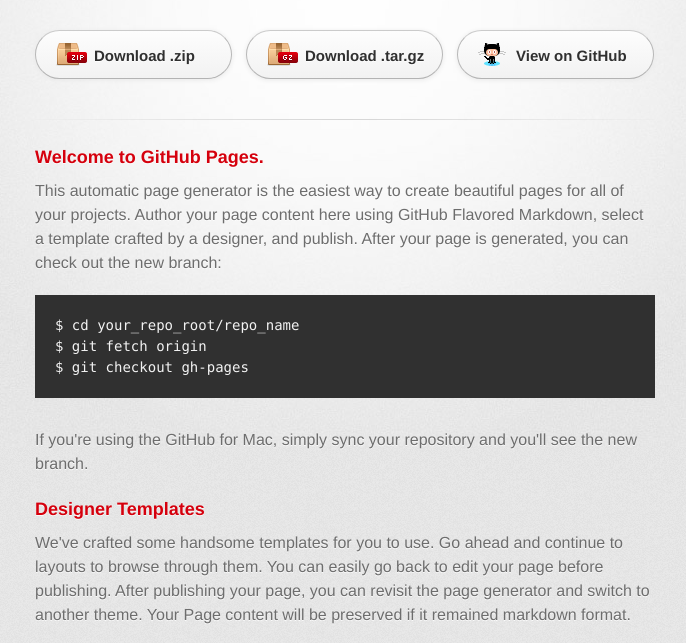
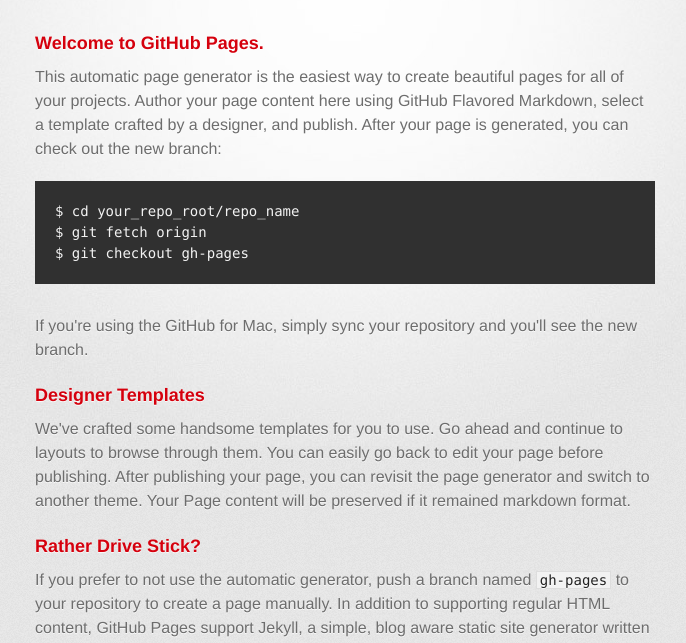
Before and after one commit to devkwang/CS101, a plain HTML site: page index.html in a window 1280 px wide. Shown: the part 127-770 px from the top of the page, without its empty margins (295-981 px from the left). Drawn offline with Linux system fonts and the light colour scheme; a web font is replaced by a local one.

Commit message:
Update index.html

```diff
--- a/index.html
+++ b/index.html
@@ -22,13 +22,7 @@
           <h2>QCC CS101-14F</h2>
         </header>
 
-        <section id="downloads" class="clearfix">
-          <a href="https://github.com/devkwang/CS101/zipball/master" id="download-zip" class="button"><span>Download .zip</span></a>
-          <a href="https://github.com/devkwang/CS101/tarball/master" id="download-tar-gz" class="button"><span>Download .tar.gz</span></a>
-          <a href="https://github.com/devkwang/CS101" id="view-on-github" class="button"><span>View on GitHub</span></a>
-        </section>
 
-        <hr>
 
         <section id="main_content">
           <h3>
```
